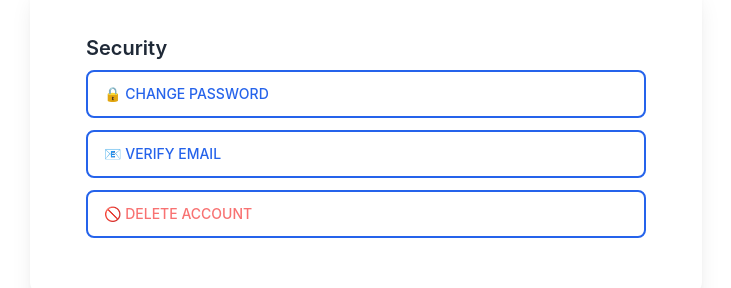
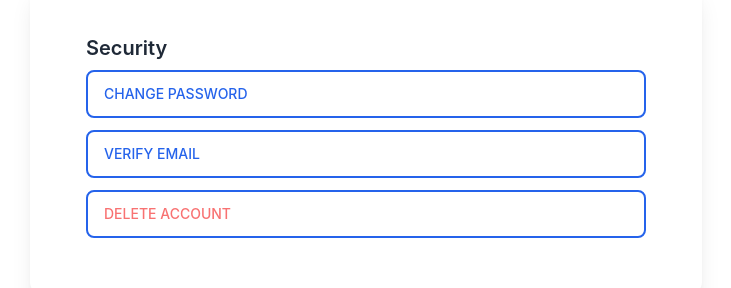
Before and after one commit to go-kawser/ContextX-React-Firebase-Starter, a React (Vite) app: page /profile in a window 1280 px wide. Shown: the part 1006-1294 px from the top of the page, without its empty margins (274-1005 px from the left). Built offline with nearby package versions, Linux system fonts and the light colour scheme; no server answers; sample sign-in values are in the browser's storage.

Commit message:
chore: configure ESLint, Prettier, and TypeScript for production-quality setup

```diff
--- a/src/App.tsx
+++ b/src/App.tsx
@@ -3,7 +3,7 @@ import React from "react";
 const App: React.FC = () => {
   return (
     <div className="App">
-      {/* The RouterProvider in main.tsx will handle the routing */}
+      {/* The RouterProvider In main.tsx Will Handle The Routing */}
     </div>
   );
 };
--- a/src/Layout/components/Orders.tsx
+++ b/src/Layout/components/Orders.tsx
@@ -8,7 +8,7 @@ const Orders: React.FC = () => {
 
         <div className="bg-base-200 rounded-lg p-6 shadow-sm">
           <div className="text-center">
-            <div className="text-6xl mb-4">📦</div>
+            <div className="text-6xl mb-4"></div>
             <h3 className="text-xl font-semibold mb-2">No orders yet</h3>
             <p className="text-gray-600 mb-4">
               Your order history will appear here once you make your first
@@ -17,28 +17,6 @@ const Orders: React.FC = () => {
             <button className="btn btn-primary">Start Shopping</button>
           </div>
         </div>
-
-        {/* Sample order history (commented out for now) */}
-        {/*
-        <div className="space-y-4">
-          <div className="card bg-base-100 shadow">
-            <div className="card-body">
-              <div className="flex justify-between items-start">
-                <div>
-                  <h3 className="card-title">Order #12345</h3>
-                  <p className="text-sm text-gray-600">Placed on January 15, 2025</p>
-                </div>
-                <span className="badge badge-success">Delivered</span>
-              </div>
-              <div className="divider my-2"></div>
-              <div className="flex justify-between items-center">
-                <span>2 items • $49.99</span>
-                <button className="btn btn-ghost btn-sm">View Details</button>
-              </div>
-            </div>
-          </div>
-        </div>
-        */}
       </div>
     </div>
   );
--- a/src/Layout/components/Profile.tsx
+++ b/src/Layout/components/Profile.tsx
@@ -19,10 +19,8 @@ const Profile: React.FC = () => {
   };
 
   const handleSave = () => {
-    // Here you would typically update the user profile
     console.log("Saving profile:", formData);
     setIsEditing(false);
-    // Add your update logic here
   };
 
   return (
@@ -100,7 +98,7 @@ const Profile: React.FC = () => {
                 />
               </div>
 
-              {/* Action Buttons */}
+              {/* Buttons */}
               <div className="flex gap-2 mt-6">
                 {isEditing ? (
                   <>
@@ -128,7 +126,7 @@ const Profile: React.FC = () => {
               </div>
             </div>
 
-            {/* Account Info Section */}
+            {/* Information Section */}
             <div className="divider"></div>
 
             <div className="space-y-2">
@@ -161,13 +159,13 @@ const Profile: React.FC = () => {
             <h3 className="card-title">Security</h3>
             <div className="space-y-3">
               <button className="btn btn-outline w-full justify-start">
-                🔒 Change Password
+                Change Password
               </button>
               <button className="btn btn-outline w-full justify-start">
-                📧 Verify Email
+                Verify Email
               </button>
               <button className="btn btn-outline w-full justify-start text-error">
-                🚫 Delete Account
+                Delete Account
               </button>
             </div>
           </div>
--- a/src/providers/AuthProvider.tsx
+++ b/src/providers/AuthProvider.tsx
@@ -79,5 +79,4 @@ export const AuthProvider: React.FC<AuthProviderProps> = ({ children }) => {
     </AuthContext.Provider>
   );
 };
-// export auth provider
 export default AuthProvider;
```
Also changed, not shown: src/index.css (+13 -13 lines), src/App.css (deleted), 1 other file (tests, documents, lock files or other folders).
